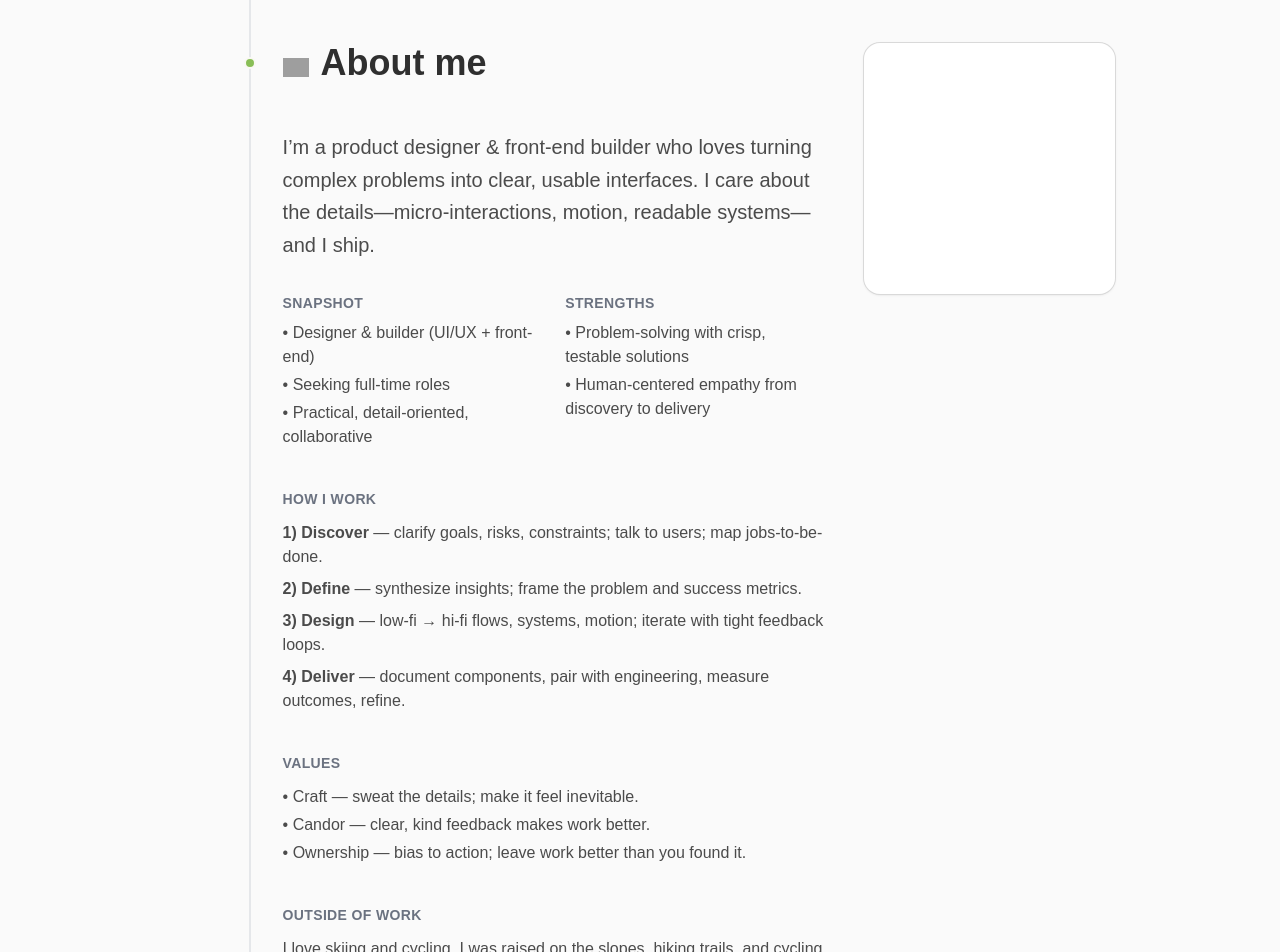
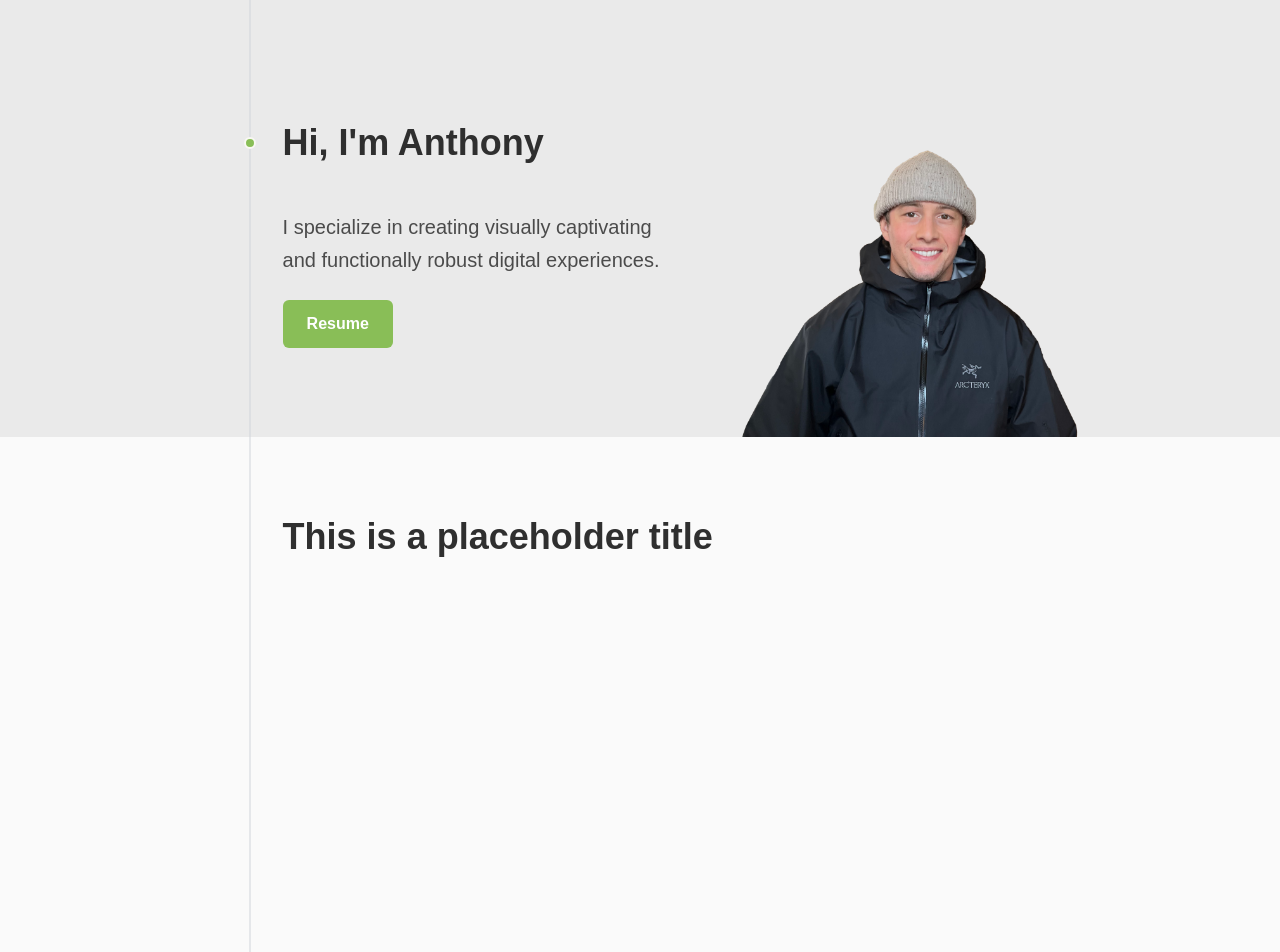
Before and after one commit to anthonycervi/Portfolio, a Next.js app: page / in a window 1280 px wide. Shown: the part 2380-3332 px from the top of the page. Built offline with nearby package versions, Linux system fonts and the light colour scheme; grey boxes are pictures that could not be loaded.

Commit message:
aboutcontinue section changes

```diff
--- a/src/PortfolioHome.jsx
+++ b/src/PortfolioHome.jsx
@@ -7,6 +7,7 @@ import PageRail from './components/PageRail';
 import Hero from './sections/Hero';
 import Work from './sections/Work';
 import About from './sections/About';
+import AboutContinue from './sections/AboutContinue';
 import Contact from './sections/Contact';
 import Footer from './components/Footer';
 
@@ -99,6 +100,7 @@ export default function PortfolioHome() {
         <Hero id="start" />
         <Work id="work" />
         <About id="about" />
+        <AboutContinue id="AboutContinue" />
         <Contact id="contact" />
         <Footer />
       </main>
--- a/src/components/Footer.jsx
+++ b/src/components/Footer.jsx
@@ -8,23 +8,33 @@ export default function Footer() {
 
       {/* aligned container */}
       <div
-        className="mx-auto max-w-7xl px-4 sm:px-6 lg:px-8"
+        className="mx-auto max-w-7xl px-4 sm:px-6 lg:px-8 flex items-center gap-8"
         style={{ marginLeft: "calc(var(--rail-left) + var(--content-gap, 1px))" }}
       >
         <a
           href="https://www.linkedin.com/in/anthony-cervi/"
           target="_blank"
           rel="noopener noreferrer"
-          className="hover:opacity-80 transition-opacity inline-block"
+          className="transition-colors hover:text-gray-400 text-black inline-block"
         >
           <svg
             xmlns="http://www.w3.org/2000/svg"
-            className="w-8 h-8 text-black fill-current"
+            className="w-8 h-8 fill-current"
             viewBox="0 0 24 24"
           >
             <path d="M4.98 3.5C4.98 4.88 3.87 6 2.5 6S0 4.88 0 3.5 1.12 1 2.5 1 4.98 2.12 4.98 3.5zM.5 8.5h4V24h-4V8.5zM8.5 8.5h3.8v2.1h.1c.5-1 1.8-2.1 3.7-2.1 4 0 4.9 2.6 4.9 6V24h-4v-7.9c0-1.9 0-4.3-2.6-4.3s-3 2-3 4.1V24h-4V8.5z" />
           </svg>
         </a>
+        <a
+          href="mailto:anthonycervi97@gmail.com?subject=Hello%20Anthony"
+          className="text-black hover:text-gray-400 transition-colors inline-block text-lg font-semibold relative top-[2px]"
+          style={{ marginLeft: '6px' }}
+        >
+          anthonycervi97@gmail.com
+        </a>
+        <div className="text-sm text-gray-400 ml-auto text-right">
+          © 2025 Anthony Cervi. Designed and developed by me.
+        </div>
       </div>
     </footer>
   );
--- a/src/sections/About.jsx
+++ b/src/sections/About.jsx
@@ -66,128 +66,45 @@ function SkillChip({ label }) {
 
 export default function About({ id }) {
   return (
-    <section id={id} data-bg="light" className="relative min-h-screen py-20">
+    <section id={id} data-bg="light" className="relative pt-40">
       {/* light background */}
-      <div className="absolute inset-0 bg-[#fafafa] -z-10" aria-hidden="true" />
+      <div className="absolute inset-0 bg-[#eaeaea] -z-10" aria-hidden="true" />
 
       {/* aligned content */}
       <div
         className="mx-auto max-w-4xl px-4 sm:px-6 lg:px-8"
         style={{ marginLeft: "calc(var(--rail-left) + var(--content-gap, 1px))" }}
       >
-        <div className="grid grid-cols-1 lg:grid-cols-3 gap-10 items-start">
+        <div className="flex flex-col lg:flex-row justify-between items-start gap-10">
           {/* Left content */}
-          <div className="lg:col-span-2">
+          <div className="lg:w-1/2 w-full">
             <div className="flex items-baseline gap-3">
-              <Image
-                src="/info.svg"
-                alt="Info Icon"
-                width={26}
-                height={26}
-                className="relative top-[2px] shrink-0"
-              />
-              <SectionTitle>About me</SectionTitle>
+              <SectionTitle>Hi, I'm Anthony</SectionTitle>
             </div>
 
             {/* Intro */}
             <p className="mt-6 text-lg sm:text-xl leading-relaxed text-[#4b4b4b]">
-              I’m a product designer & front-end builder who loves turning
-              complex problems into clear, usable interfaces. I care about the
-              details—micro-interactions, motion, readable systems—and I ship.
+              I specialize in creating visually captivating and functionally robust digital experiences.
             </p>
-
-            {/* Snapshot */}
-            <div className="mt-8 grid sm:grid-cols-2 gap-6">
-              <div className="space-y-2">
-                <h3 className="text-sm font-semibold tracking-wide uppercase text-[#6b7280]">
-                  Snapshot
-                </h3>
-                <ul className="space-y-1 text-[#4b4b4b]">
-                  <li>• Designer & builder (UI/UX + front-end)</li>
-                  <li>• Seeking full-time roles</li>
-                  <li>• Practical, detail-oriented, collaborative</li>
-                </ul>
-              </div>
-
-              {/* Strengths */}
-              <div className="space-y-2">
-                <h3 className="text-sm font-semibold tracking-wide uppercase text-[#6b7280]">
-                  Strengths
-                </h3>
-                <ul className="space-y-1 text-[#4b4b4b]">
-                  <li>• Problem-solving with crisp, testable solutions</li>
-                  <li>• Human-centered empathy from discovery to delivery</li>
-                </ul>
-              </div>
-            </div>
-
-            {/* Process */}
-            <div className="mt-10 space-y-3">
-              <h3 className="text-sm font-semibold tracking-wide uppercase text-[#6b7280]">
-                How I work
-              </h3>
-              <ol className="space-y-2 text-[#4b4b4b]">
-                <li>
-                  <span className="font-semibold">1) Discover</span> — clarify
-                  goals, risks, constraints; talk to users; map jobs-to-be-done.
-                </li>
-                <li>
-                  <span className="font-semibold">2) Define</span> — synthesize
-                  insights; frame the problem and success metrics.
-                </li>
-                <li>
-                  <span className="font-semibold">3) Design</span> — low-fi →
-                  hi-fi flows, systems, motion; iterate with tight feedback loops.
-                </li>
-                <li>
-                  <span className="font-semibold">4) Deliver</span> — document
-                  components, pair with engineering, measure outcomes, refine.
-                </li>
-              </ol>
-            </div>
-
-            {/* Values */}
-            <div className="mt-10 space-y-3">
-              <h3 className="text-sm font-semibold tracking-wide uppercase text-[#6b7280]">
-                Values
-              </h3>
-              <ul className="space-y-1 text-[#4b4b4b]">
-                <li>• Craft — sweat the details; make it feel inevitable.</li>
-                <li>• Candor — clear, kind feedback makes work better.</li>
-                <li>• Ownership — bias to action; leave work better than you found it.</li>
-              </ul>
-            </div>
-
-            {/* Outside of work */}
-            <div className="mt-10 space-y-3">
-              <h3 className="text-sm font-semibold tracking-wide uppercase text-[#6b7280]">
-                Outside of work
-              </h3>
-              <p className="text-[#4b4b4b]">
-                I love skiing and cycling. I was raised on the slopes, hiking
-                trails, and cycling big climbs. That balance of focused digital
-                craft and outdoor challenge keeps my head clear and my work sharp.
-              </p>
-            </div>
+            {/* Resume button */}
+            <a
+              href="/AnthonyCervi_Resume.pdf"
+              target="_blank"
+              rel="noopener noreferrer"
+              className="inline-block mt-6 px-6 py-3 bg-[#89BE57] text-white font-semibold rounded-md hover:bg-[#77a84d] transition-colors"
+            >
+              Resume
+            </a>
           </div>
-
           {/* Right card / visual placeholder */}
-          <div className="rounded-2xl bg-white ring-1 ring-[#d9d9d9] aspect-square shadow-sm" />
-        </div>
-
-        {/* Skills */}
-        <div className="mt-20">
-          <div className="grid grid-cols-1 md:grid-cols-2 gap-12">
-            {Object.entries(SKILL_CATEGORIES).map(([category, skills]) => (
-              <div key={category} className="space-y-5">
-                <h3 className="text-gray-600 font-semibold text-xl">{category}</h3>
-                <div className="flex flex-wrap gap-3">
-                  {skills.map((skill) => (
-                    <SkillChip key={skill} label={skill} />
-                  ))}
-                </div>
-              </div>
-            ))}
+          <div className="flex justify-end lg:w-1/2 w-full">
+            <Image
+              src="/profilepic.webp"
+              alt="Profile picture of Anthony Cervi"
+              width={920}
+              height={920}
+              className="rounded-2xl object-cover"
+            />
           </div>
         </div>
       </div>
--- /dev/null
+++ b/src/sections/AboutContinue.jsx
@@ -0,0 +1,24 @@
+"use client";
+import React from "react";
+import SectionTitle from "../components/SectionTitle";
+
+export default function AboutContinue({ id }) {
+  return (
+    <section id={id} className="relative min-h-screen py-20">
+      {/* full-bleed background */}
+      <div
+        className="absolute inset-0 bg-[#fafafa] -z-10"
+        aria-hidden="true"
+      />
+
+      {/* inner container aligned with rail */}
+      <div
+        className="mx-auto max-w-7xl px-4 sm:px-6 lg:px-8"
+        style={{ marginLeft: "calc(var(--rail-left) + var(--content-gap, 1px))" }}
+      >
+        {/* First line */}
+        <SectionTitle>This is a placeholder title</SectionTitle>
+      </div>
+    </section>
+  );
+}
--- a/src/sections/Contact.jsx
+++ b/src/sections/Contact.jsx
@@ -1,14 +1,24 @@
 "use client";
+import React from "react";
 import SectionTitle from "../components/SectionTitle";
 import Image from "next/image";
 
-export default function Contact({ id }) {
+export default function AboutContinue({ id }) {
   return (
     <section id={id} className="relative min-h-screen py-20">
-      <div className="absolute inset-0 bg-[#fafafa] -z-10" aria-hidden="true" />
+      {/* full-bleed background */}
+      <div
+        className="absolute inset-0 bg-[#fafafa] -z-10"
+        aria-hidden="true"
+      />
 
-      <div className="mx-[calc(22%+1rem)] max-w-none">
-        <div className="flex items-baseline gap-3">
+      {/* inner container aligned with rail */}
+      <div
+        className="mx-auto max-w-7xl px-4 sm:px-6 lg:px-8"
+        style={{ marginLeft: "calc(var(--rail-left) + var(--content-gap, 1px))" }}
+      >
+        <div className="flex items-baseline justify-between gap-3">
+          <SectionTitle>Let's get in touch.</SectionTitle>
           <Image
             src="/envelope.svg"
             alt="Envelope Icon"
@@ -16,10 +26,10 @@ export default function Contact({ id }) {
             height={26}
             className="relative top-[2px] shrink-0"
           />
-          <SectionTitle>Let's get in touch.</SectionTitle>
         </div>
+
         <p className="mt-4 text-[#4b4b4b] text-xl font-medium leading-relaxed">
-        I’m always up for a virtual coffee and a chat — just drop me a line and we’ll set something up. Alternatively if you email, I promise I’ll reply.
+          I’m always up for a virtual coffee and a chat — just drop me a line and we’ll set something up. Alternatively if you email, I promise I’ll reply.
         </p>
 
         <form className="mt-8 grid grid-cols-1 sm:grid-cols-2 gap-4">
```
Also changed, not shown: src/sections/Work.jsx (+5 -10 lines).
